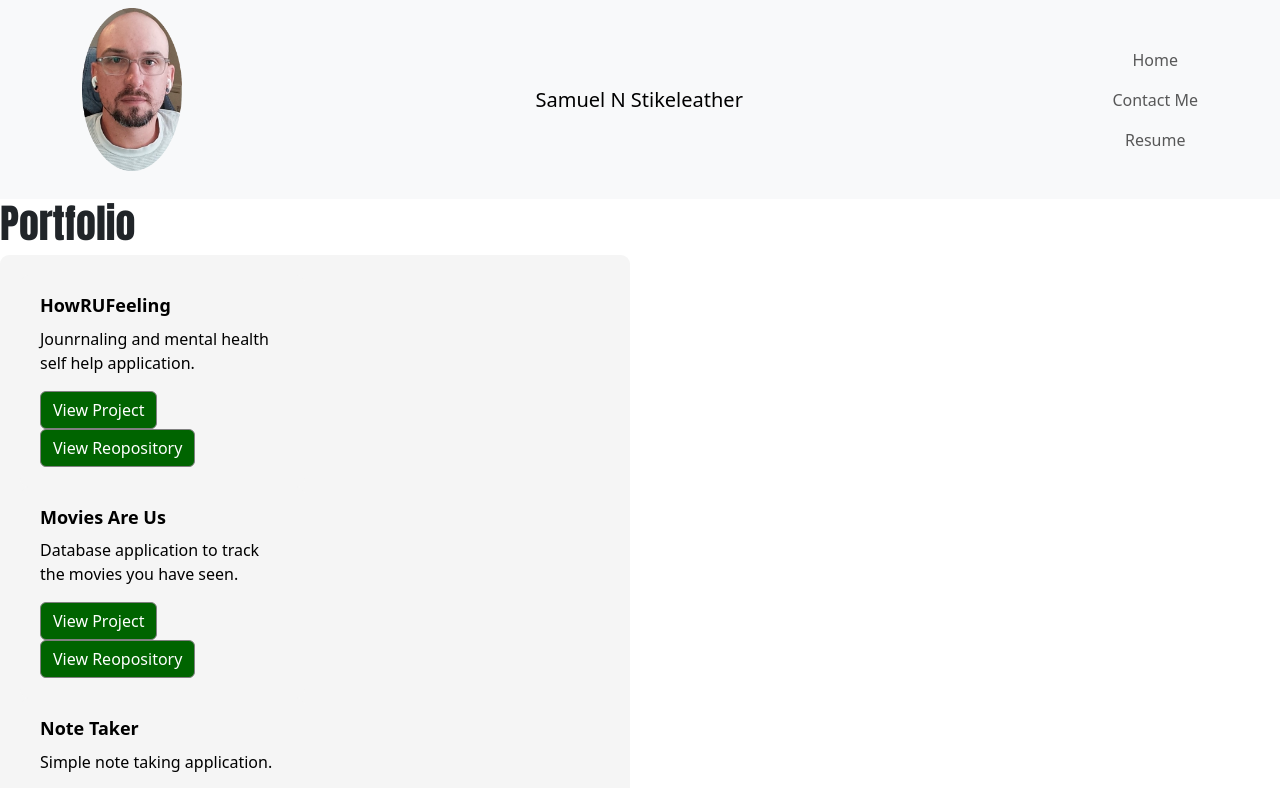
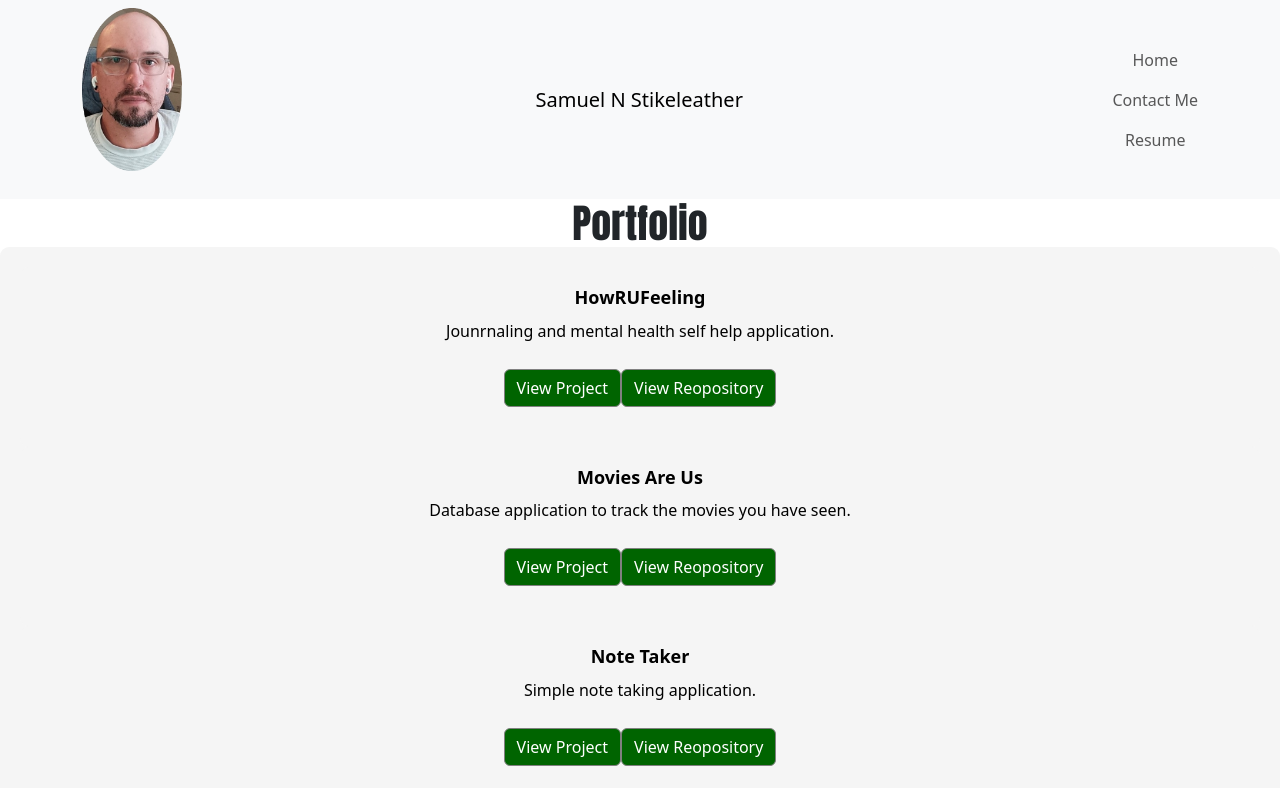
Before and after one commit to sam-stikeleather/Challenge-20-Portfolio, a React (Create React App) app: page /portfolio in a window 1280 px wide. Shown: the top 788 px of the page. Built offline with nearby package versions, Linux system fonts and the light colour scheme.

Commit message:
added resume and some styling to different text elements

```diff
--- a/src/App.css
+++ b/src/App.css
@@ -7,6 +7,14 @@
 
 h1 {
   font-family:'Anton', serif;
+  text-align: center;
+  margin: 0;
+}
+
+.row{
+  display: flex;
+  justify-content: center;
+  align-items: center;
 }
   .header {
     background-color: #333;
@@ -33,7 +41,7 @@ h1 {
 }
 
 .portfolio-cards {
-  width: calc(50% - 10px);
+  width: 100%;
   background-color: whitesmoke;
   padding: 20px;
   border-radius: 9px;
@@ -45,11 +53,14 @@ h1 {
   font-size: 18px;
   font-weight: bold;
   color: black;
+  justify-content: center;
+  text-align: center;
 }
 
 .portfolio-card-description {
   margin-top: 10px;
   color: black;
+  text-align: center ;
 
 }
 
@@ -57,3 +68,10 @@ h1 {
   background-color: darkgreen;
   border-color: gray;
 }
+
+.button {
+  display: flex;
+  justify-content: center;
+  padding: 10px;
+  margin: 10px;
+}
--- a/src/components/PortfolioCard.js
+++ b/src/components/PortfolioCard.js
@@ -7,12 +7,14 @@ const PortfolioCard = ({ title, description, imageUrl, projectLink, githubLink }
       <div className="card-body">
         <h5 className="portfolio-card-title">{title}</h5>
         <p className="portfolio-card-description">{description}</p>
+        <div className="button">
         <a href={projectLink} target="_blank" rel="noopener noreferrer" className="btn btn-primary">
           View Project
         </a>
         <a href={githubLink} target="_blank" rel="noopener noreferrer" className="btn btn-primary">
             View Reopository
         </a>
+        </div>
       </div>
     </div>
   );
--- a/src/components/Resume.js
+++ b/src/components/Resume.js
@@ -7,7 +7,12 @@ const Resume = () => {
   return (
     <div>
       <Header page="resume" />
+      <div className="row">
       <h1>Resume</h1>
+      </div>
+      <div>
+        <img src="/resume.png" alt="resume" />
+      </div>
       <Footer />
     </div>
   );
--- a/src/components/Welcome.js
+++ b/src/components/Welcome.js
@@ -10,7 +10,7 @@ const Welcome = () => {
       <div className="welcome-page">
         <h1>About Me</h1>
         <p>As a new web developer, I am a creative problem-solver with a passion for applying and growing my skills.</p>
-        <p>My background in restaurants gives me a sense of urgency and an understanding of the necessity that is clear and concise communication.
+        <p>My background in restaurant management gives me a sense of urgency and an understanding of the necessity that is clear and concise communication.
           I am a team player who is always looking to learn and grow. I am excited to bring my skills to a team that is looking to grow and learn together. I am
           a Full Stack Web Development Certification holder as of 2023. I am proficient in HTML, CSS, JavaScript, Node.js, Express.js, React.js, and MongoDB.
         </p>
```
Also changed, not shown: public/resume.png (added).
